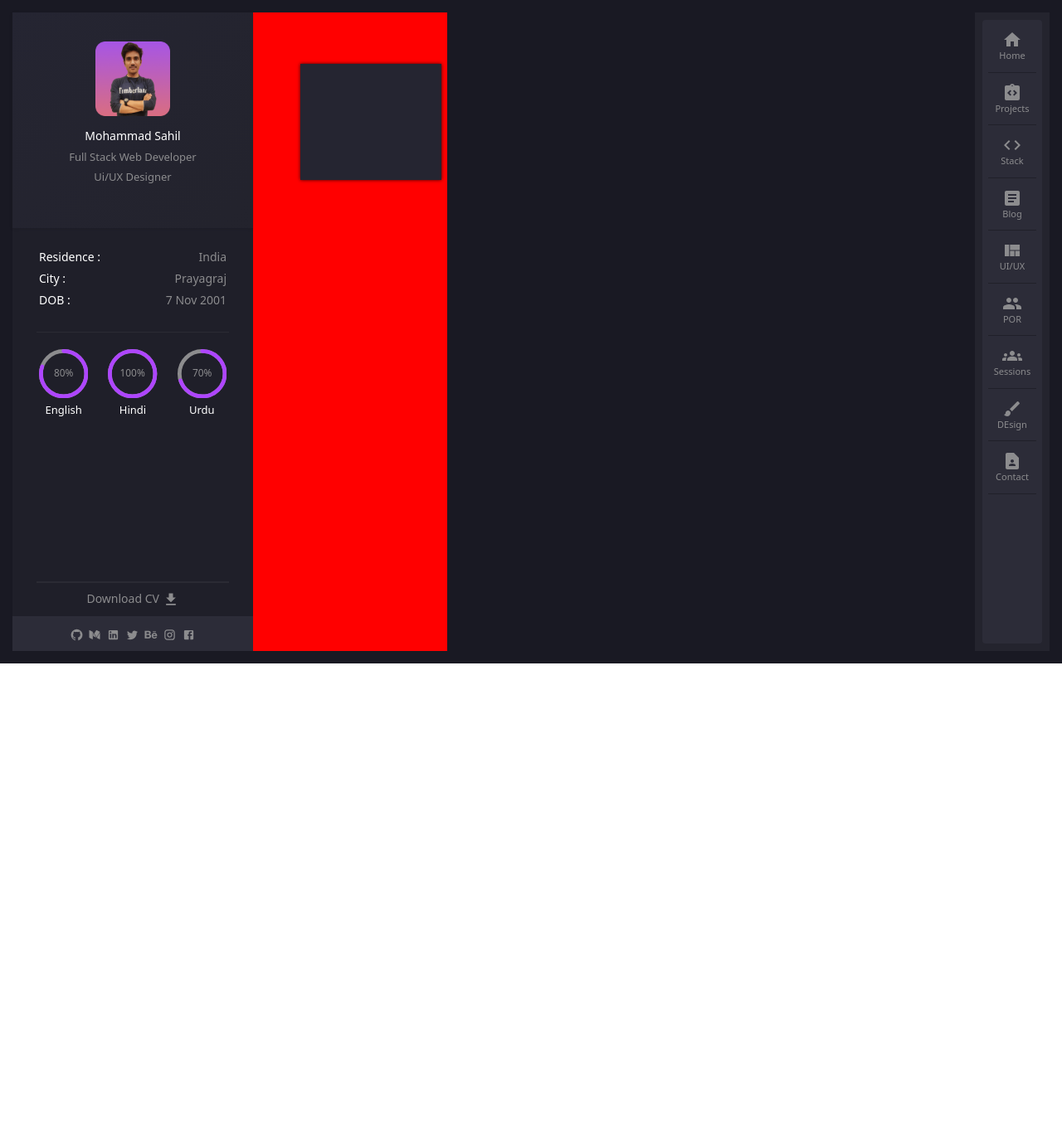
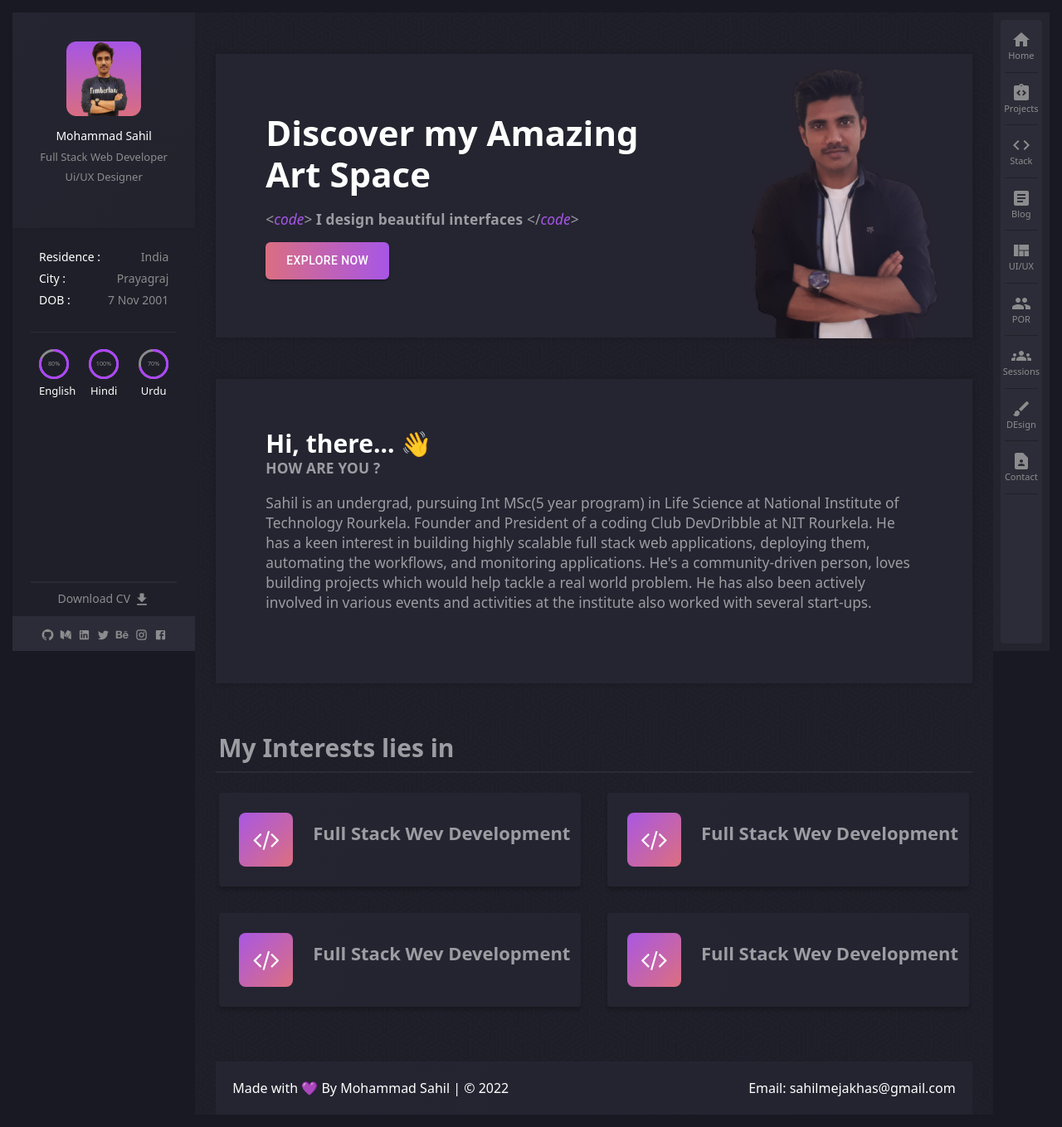
Before and after one commit to fly0305/portfolio-next.js-chakra, a Next.js app: page / in a window 1280 px wide. Shown: the whole page at 83% size. Before the commit the page ends 800 px from the top, so only its background shows below. Built offline with nearby package versions, Linux system fonts and the light colour scheme.

Commit message:
home page complete

```diff
--- a/pages/index.tsx
+++ b/pages/index.tsx
@@ -1,7 +1,9 @@
 import Head from 'next/head'
+import Button from "@mui/material/Button"
 // import Image from 'next/image'
 import styles from '../styles/Home.module.css'
 import Layout from '../components/Layout'
+import bannerImg from '../public/bannerImg.png'
 
 export default function Home() {
   return (
@@ -14,8 +16,47 @@ export default function Home() {
 
       <Layout>
         <div className={styles.home_container}>
+          <div className={styles.home_container_container}>
           <div className={styles.home_banner}>
-
+               <div>
+               <h2>Discover my Amazing<br/>Art Space</h2>
+                <p>&lt;<i>code</i>&gt; <span> I design beautiful interfaces </span> &lt;/<i>code</i>&gt;</p>
+                <Button
+                  // onClick={openOauth}
+                  className={styles.home_button}
+                  sx={{
+                    borderColor: "#AA1EF1",
+                    color: "white",
+                    background: "linear-gradient(90deg, #DA6E82 0%, #A756E6 100%);",
+                  }}
+                  variant="contained"
+                  // disabled={true}
+                >
+                  EXPLORE NOW
+                </Button>
+               </div>
+                <img src={bannerImg.src} alt="Sahil full img"/>
+            </div>
+            <div className={styles.home_banner}>
+                <div><h3>Hi, there... 👋</h3>
+                <span>HOW ARE YOU ?</span>
+                <p>Sahil is an undergrad, pursuing Int MSc(5 year program) in Life Science at National Institute of Technology Rourkela. Founder and President of a coding Club DevDribble at NIT Rourkela. He has a keen interest in building highly scalable full stack web applications, deploying them, automating the workflows, and monitoring applications. He's a community-driven person, loves building projects which would help tackle a real world problem. He has also been actively involved in various events and activities at the institute also worked with several start-ups.</p></div>
+            </div>
+            <div className={styles.home_interest}>
+                  <div>
+                    <h2>My Interests lies in</h2>
+                    <div className="row">
+                    <div className="col-12 col-md-6 d-flex justify-content-center align-items-center p-3"><div className={styles.interest_div}><div className={styles.interest_div_icon}><i className="fa fa-code"></i></div><p>Full Stack Wev Development</p></div></div>
+                    <div className="col-12 col-md-6 d-flex justify-content-center align-items-center p-3"><div className={styles.interest_div}><div className={styles.interest_div_icon}><i className="fa fa-code"></i></div><p>Full Stack Wev Development</p></div></div>
+                    <div className="col-12 col-md-6 d-flex justify-content-center align-items-center p-3"><div className={styles.interest_div}><div className={styles.interest_div_icon}><i className="fa fa-code"></i></div><p>Full Stack Wev Development</p></div></div>
+                    <div className="col-12 col-md-6 d-flex justify-content-center align-items-center p-3"><div className={styles.interest_div}><div className={styles.interest_div_icon}><i className="fa fa-code"></i></div><p>Full Stack Wev Development</p></div></div>
+                    </div>
+                  </div>
+            </div>
+            <div className={styles.home_footer}>
+                  <p>Made with 💜 By Mohammad Sahil | © 2022</p>
+                  <p>Email: sahilmejakhas@gmail.com</p>
+            </div>
           </div>
         </div>
       </Layout>
--- a/styles/Home.module.css
+++ b/styles/Home.module.css
@@ -1,11 +1,129 @@
 .home_container {
-  padding: 0 2rem;
-  background-color: red;
+  /* padding: 0 2rem; */
+  background-color: #1E1E28;
+  background-image: url('../public/bgCenter.png');
+  background-repeat: repeat;
+  width: 100%;
+  padding: 50px 25px 0 25px;
+}
+.home_container_container{
+  /* padding: 70px 60px; */
+  width: 100%;
+  min-height: 100%;
+  /* background: #252531; */
 }
 .home_banner{
-  margin: 62px 25px;
+  background: #252531;
+  box-shadow: 0px 0px 8px rgba(0, 0, 0, 0.2);
   padding: 70px 60px;
+  /* min-height: 332px; */
   width: 100%;
-  background: #252531;
-  box-shadow: 0px 0px 4px rgba(0, 0, 0, 0.8);
+  color: white;
+  margin-bottom: 50px;
+  display: flex;
+  align-items: center;
+  position: relative;
 }
+.home_banner>div{
+  /* background-color: red; */
+  width: 100%;
+}
+.home_banner h2{
+  font-size: 42px;
+  line-height: 50px;
+  font-weight: 900;
+}
+.home_banner i{
+  color: #A756E6;
+}
+.home_button{
+  padding: 10px 25px !important;
+  border-radius: 6px !important;
+}
+.home_banner img{
+  height: 350px;
+  position: absolute;
+  right: 25px;
+  bottom: -8px;
+  filter: drop-shadow(0px 0px 8px rgba(198, 29, 29, 0.05));
+  user-select: none !important;
+}
+.home_banner h3{
+  font-weight: 900;
+  font-size: 30px;
+  line-height: 16px;
+}
+.home_banner span{
+  font-size: 17.3431px;
+  letter-spacing: 0.180657px;
+  color: #9C9CA2;
+  font-weight: 700;
+}
+.home_banner p{
+  margin-top: 17px;
+  font-size: 17.3431px;
+  line-height: 24px;
+  color: #9C9CA2;
+}
+.home_interest{
+  /* background-color: red; */
+}
+.home_interest h2{
+  font-weight: 800;
+  font-size: 30px;
+  line-height: 36px;
+  color: #9C9CA2;
+  padding: 10px 3px 12px 3px;
+  position: relative;
+}
+.home_interest h2::after{
+    position: absolute;
+    bottom: 0;
+    left: 0px;
+    width: 100%;
+    height: 2px;
+    content: '';
+    background-color: #2B2B34;
+}
+.interest_div{
+  width: 100%;
+  background: linear-gradient(95.32deg, #252532 0%, #242430 100%);
+  box-shadow: 0px 4px 4px rgba(0, 0, 0, 0.2);
+  color: #9C9CA2;
+  display: flex;
+  align-items: center;
+  border-radius: 4px;
+}
+.interest_div_icon{
+  margin: 24px;
+  background: linear-gradient(135deg, #A957E3 0%, #DA6E83 96%);
+  height: 65px;
+  width: 65px;
+  border-radius: 8px;
+  display: flex;
+  justify-content: center;
+  align-items: center;
+}
+.interest_div_icon i{
+  font-size: 30px;
+  color: white;
+}
+.interest_div p{
+  font-weight: 600;
+  font-size: 22px;
+}
+.home_footer{
+  padding: 20px;
+  color: white;
+  display: flex;
+  align-items: center;
+  margin-top: 50px;
+  background: linear-gradient(95.32deg, #252532 0%, #242430 100%);
+}
+.home_footer p{
+  margin-bottom: 0;
+}
+.home_footer p:nth-child(2){
+  margin-left: auto;
+  margin-right: 0;
+}
```
Also changed, not shown: public/bannerImg.png (added), public/bgCenter.png (added).
